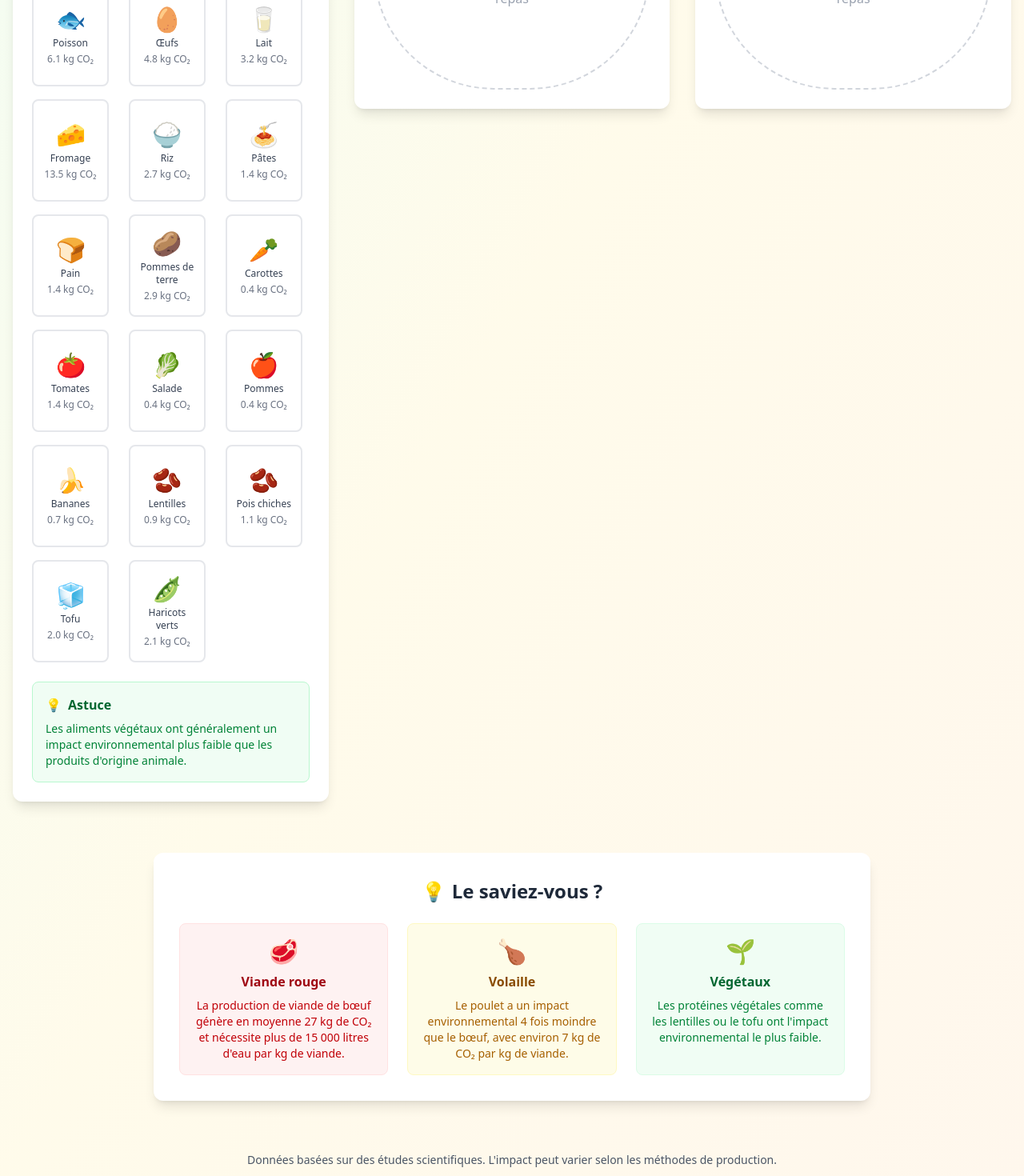
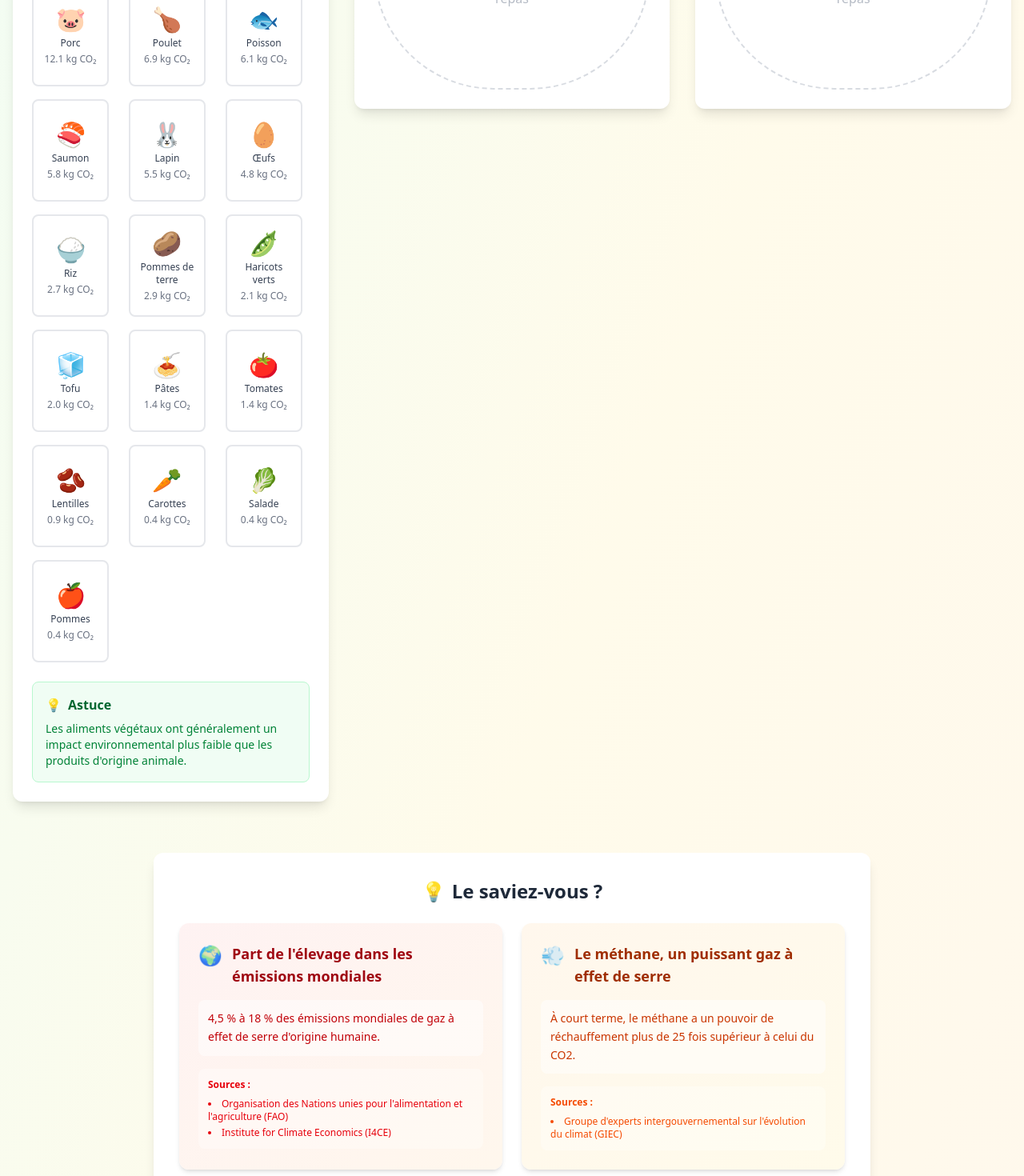
Before and after one commit to yulannn/ia, a React (Vite) app in the folder client/: page / in a window 1280 px wide. Shown: the part 700-2170 px from the top of the page at 80% size. Built offline with nearby package versions, Linux system fonts and the light colour scheme.

Commit message:
[ADD] json

```diff
--- a/client/src/App.tsx
+++ b/client/src/App.tsx
@@ -3,6 +3,7 @@ import { DndProvider } from 'react-dnd'
 import { HTML5Backend } from 'react-dnd-html5-backend'
 import type { Food, PlateFood } from './types'
 import { foods } from './data/foods'
+import foodFacts from './data/food.json'
 import Counter from './components/Counter'
 import FoodCard from './components/FoodCard'
 import Plate from './components/Plate'
@@ -140,33 +141,120 @@ function App() {
                 Le saviez-vous ?
               </h2>
 
-              <div className="grid grid-cols-1 md:grid-cols-3 gap-6">
-                <div className="text-center p-4 bg-red-50 rounded-lg border border-red-100">
-                  <div className="text-3xl mb-2">🥩</div>
-                  <h3 className="font-semibold text-red-800 mb-2">Viande rouge</h3>
-                  <p className="text-sm text-red-700">
-                    La production de viande de bœuf génère en moyenne 27 kg de CO₂
-                    et nécessite plus de 15 000 litres d'eau par kg de viande.
-                  </p>
-                </div>
+              <div className="grid grid-cols-1 md:grid-cols-2 gap-6">
+                {foodFacts.map((fact) => {
+                  // Définir les couleurs et emojis en fonction du contenu
+                  const getCardStyle = (id: number) => {
+                    switch (id) {
+                      case 0: // Émissions mondiales
+                        return {
+                          bg: 'from-red-50 to-orange-50',
+                          border: 'border-red-100',
+                          text: 'text-red-800',
+                          content: 'text-red-700',
+                          source: 'text-red-600',
+                          emoji: '🌍'
+                        };
+                      case 1: // Méthane
+                        return {
+                          bg: 'from-orange-50 to-amber-50',
+                          border: 'border-orange-100',
+                          text: 'text-orange-800',
+                          content: 'text-orange-700',
+                          source: 'text-orange-600',
+                          emoji: '💨'
+                        };
+                      case 2: // Production de viande
+                        return {
+                          bg: 'from-amber-50 to-yellow-50',
+                          border: 'border-amber-100',
+                          text: 'text-amber-800',
+                          content: 'text-amber-700',
+                          source: 'text-amber-600',
+                          emoji: '🥩'
+                        };
+                      case 3: // Utilisation des sols
+                        return {
+                          bg: 'from-yellow-50 to-lime-50',
+                          border: 'border-yellow-100',
+                          text: 'text-yellow-800',
+                          content: 'text-yellow-700',
+                          source: 'text-yellow-600',
+                          emoji: '🌱'
+                        };
+                      case 4: // Déforestation
+                        return {
+                          bg: 'from-lime-50 to-green-50',
+                          border: 'border-lime-100',
+                          text: 'text-lime-800',
+                          content: 'text-lime-700',
+                          source: 'text-lime-600',
+                          emoji: '🌳'
+                        };
+                      case 5: // Empreinte au sol
+                        return {
+                          bg: 'from-green-50 to-emerald-50',
+                          border: 'border-green-100',
+                          text: 'text-green-800',
+                          content: 'text-green-700',
+                          source: 'text-green-600',
+                          emoji: '📏'
+                        };
+                      case 6: // Consommation d'eau
+                        return {
+                          bg: 'from-emerald-50 to-teal-50',
+                          border: 'border-emerald-100',
+                          text: 'text-emerald-800',
+                          content: 'text-emerald-700',
+                          source: 'text-emerald-600',
+                          emoji: '💧'
+                        };
+                      case 7: // Choix alimentaires
+                        return {
+                          bg: 'from-teal-50 to-cyan-50',
+                          border: 'border-teal-100',
+                          text: 'text-teal-800',
+                          content: 'text-teal-700',
+                          source: 'text-teal-600',
+                          emoji: '🌿'
+                        };
+                      default:
+                        return {
+                          bg: 'from-green-50 to-emerald-50',
+                          border: 'border-green-100',
+                          text: 'text-green-800',
+                          content: 'text-green-700',
+                          source: 'text-green-600',
+                          emoji: '💡'
+                        };
+                    }
+                  };
 
-                <div className="text-center p-4 bg-yellow-50 rounded-lg border border-yellow-100">
-                  <div className="text-3xl mb-2">🍗</div>
-                  <h3 className="font-semibold text-yellow-800 mb-2">Volaille</h3>
-                  <p className="text-sm text-yellow-700">
-                    Le poulet a un impact environnemental 4 fois moindre que le bœuf,
-                    avec environ 7 kg de CO₂ par kg de viande.
-                  </p>
-                </div>
+                  const style = getCardStyle(fact.id);
 
-                <div className="text-center p-4 bg-green-50 rounded-lg border border-green-100">
-                  <div className="text-3xl mb-2">🌱</div>
-                  <h3 className="font-semibold text-green-800 mb-2">Végétaux</h3>
-                  <p className="text-sm text-green-700">
-                    Les protéines végétales comme les lentilles ou le tofu ont
-                    l'impact environnemental le plus faible.
-                  </p>
-                </div>
+                  return (
+                    <div
+                      key={fact.id}
+                      className={`p-6 bg-gradient-to-br ${style.bg} rounded-xl ${style.border} shadow-md hover:shadow-lg transition-shadow duration-300`}
+                    >
+                      <div className="flex items-start mb-4">
+                        <span className="text-2xl mr-3 animate-pulse-slow">{style.emoji}</span>
+                        <h3 className={`font-bold ${style.text} text-lg`}>{fact.titre}</h3>
+                      </div>
+                      <p className={`text-sm ${style.content} mb-4 leading-relaxed bg-white/50 p-3 rounded-lg ${style.border}`}>
+                        {fact.chiffre}
+                      </p>
+                      <div className={`text-xs ${style.source} bg-white/30 p-3 rounded-lg ${style.border}`}>
+                        <p className="font-semibold mb-2">Sources :</p>
+                        <ul className="list-disc list-inside space-y-1">
+                          {fact.sources.map((source, index) => (
+                            <li key={index}>{source}</li>
+                          ))}
+                        </ul>
+                      </div>
+                    </div>
+                  );
+                })}
               </div>
             </div>
           </div>
--- a/client/src/components/FoodItem.tsx
+++ b/client/src/components/FoodItem.tsx
@@ -7,13 +7,17 @@ interface FoodItemProps {
   food: Food
   isInPlate?: boolean
   onRemove?: () => void
+  onDragStart?: (food: Food) => void
 }
 
-export default function FoodItem({ food, isInPlate = false, onRemove }: FoodItemProps) {
+export default function FoodItem({ food, isInPlate = false, onRemove, onDragStart }: FoodItemProps) {
   const ref = useRef<HTMLDivElement>(null)
   const [{ isDragging }, dragRef] = useDrag<Food, unknown, { isDragging: boolean }>(() => ({
     type: 'food',
-    item: food,
+    item: () => {
+      onDragStart?.(food)
+      return food
+    },
     collect: (monitor: DragSourceMonitor) => ({
       isDragging: !!monitor.isDragging(),
     }),
--- a/client/src/components/Plate.tsx
+++ b/client/src/components/Plate.tsx
@@ -30,12 +30,12 @@ export default function Plate({ plateFoods, onFoodAdded, onFoodRemoved, title, d
   const totalWater = plateFoods.reduce((sum, food) => sum + food.water, 0)
   const totalSurface = plateFoods.reduce((sum, food) => sum + food.surface, 0)
 
-  const getImpactLevel = (co2: number) => {
-    if (co2 < 2) return { level: 'Faible', color: 'text-green-600' }
-    if (co2 < 4) return { level: 'Modéré', color: 'text-yellow-600' }
-    if (co2 < 6) return { level: 'Élevé', color: 'text-orange-600' }
-    return { level: 'Très élevé', color: 'text-red-600' }
-  }
+  const getImpactLevel = (totalCo2: number) => {
+    if (totalCo2 < 5) return { level: 'faible', color: 'text-green-600' };
+    if (totalCo2 < 15) return { level: 'modéré', color: 'text-yellow-600' };
+    if (totalCo2 < 25) return { level: 'élevé', color: 'text-orange-600' };
+    return { level: 'très élevé', color: 'text-red-600' };
+  };
 
   const impactLevel = getImpactLevel(totalCo2)
 
--- /dev/null
+++ b/client/src/data/food.json
@@ -0,0 +1,57 @@
+[
+  {
+    "id": 0,
+    "titre": "Part de l'élevage dans les émissions mondiales",
+    "chiffre": "4,5 % à 18 % des émissions mondiales de gaz à effet de serre d'origine humaine.",
+    "sources": [
+      "Organisation des Nations unies pour l'alimentation et l'agriculture (FAO)",
+      "Institute for Climate Economics (I4CE)"
+    ]
+  },
+  {
+    "id": 1,
+    "titre": "Le méthane, un puissant gaz à effet de serre",
+    "chiffre": "À court terme, le méthane a un pouvoir de réchauffement plus de 25 fois supérieur à celui du CO2.",
+    "sources": [
+      "Groupe d'experts intergouvernemental sur l'évolution du climat (GIEC)"
+    ]
+  },
+  {
+    "id": 2,
+    "titre": "La production de viande de bœuf est de loin la plus émettrice.",
+    "chiffre": "Produire 1 kg de bœuf émet environ 60 kg de CO2 équivalent. Produire 1 kg de porc émet environ 7,6 kg de CO2 équivalent.Produire 1 kg de poulet émet environ 5,7 kg de CO2 équivalent.",
+    "sources": [
+      "Études comparatives issues de publications scientifiques comme celle parue dans 'Science' (Poore & Nemecek, 2018)"
+    ]
+  },
+  {
+    "id": 3,
+    "titre": "Utilisation des Sols et Déforestation",
+    "chiffre": "Près de 80 % de la surface agricole mondiale est utilisée pour l'élevage, que ce soit pour les pâturages ou pour la culture de l'alimentation animale (soja, maïs, etc.).",
+    "sources": ["FAO"]
+  },
+  {
+    "id": 4,
+    "titre": "Moteur principal de la déforestation",
+    "chiffre": " L'élevage bovin est reconnu comme la première cause de déforestation dans le monde, particulièrement en Amazonie où des forêts sont rasées pour créer des pâturage",
+    "sources": ["FAO", "Greenpeace"]
+  },
+  {
+    "id": 5,
+    "titre": "Empreinte au sol d'un régime alimentaire",
+    "chiffre": "Un régime alimentaire végétalien nécessite environ 1300 m² par an. Un régime alimentaire moyen français (avec viande) nécessite environ 4300 m² par an.",
+    "sources": ["ADEME Infos, 2021"]
+  },
+  {
+    "id": 6,
+    "titre": "Consommation d'Eau",
+    "chiffre": "Il est souvent cité qu'il faut en moyenne 15 400 litres d'eau pour produire 1 kg de viande de bœuf.Bœuf : 15 400 litres/kg. Porc : 6 000 litres/kg. Poulet : 4 300 litres/kg. À titre de comparaison, les légumineuses nécessitent environ 4 000 litres/kg et les céréales environ 1 600 litres/kg",
+    "sources": ["Water Footprint Network"]
+  },
+  {
+    "id": 7,
+    "titre": "Modifier ses choix alimentaires peut préserver la planète",
+    "chiffre": "Si les populations de 54 pays à revenu élevé passaient à un régime axé sur les plantes, les émissions annuelles de la production agricole de ces pays pourraient chuter de plus de 60%.",
+    "sources": ["Nature food 2022"]
+  }
+]
--- a/client/src/data/foods.ts
+++ b/client/src/data/foods.ts
@@ -1,6 +1,15 @@
 import type { Food } from '../types';
 
 export const foods: Food[] = [
+  {
+    id: 'lamb',
+    name: 'Agneau',
+    emoji: '🍖',
+    category: 'meat',
+    co2: 39.2,
+    water: 10400,
+    surface: 25.0,
+  },
   {
     id: 'beef',
     name: 'Bœuf',
@@ -9,6 +18,15 @@ export const foods: Food[] = [
     co2: 27.0, // kg CO₂ par kg de produit
     water: 15400, // litres par kg
     surface: 28.0, // m² par kg
+  },
+  {
+    id: 'cheese',
+    name: 'Fromage',
+    emoji: '🧀',
+    category: 'dairy',
+    co2: 13.5,
+    water: 5000,
+    surface: 8.0,
   },
   {
     id: 'pork',
@@ -38,6 +56,24 @@ export const foods: Food[] = [
     surface: 3.0,
   },
   {
+    id: 'salmon',
+    name: 'Saumon',
+    emoji: '🍣',
+    category: 'meat',
+    co2: 5.8,
+    water: 4800,
+    surface: 2.8,
+  },
+  {
+    id: 'rabbit',
+    name: 'Lapin',
+    emoji: '🐰',
+    category: 'meat',
+    co2: 5.5,
+    water: 3500,
+    surface: 6.0,
+  },
+  {
     id: 'eggs',
     name: 'Œufs',
     emoji: '🥚',
@@ -45,24 +81,6 @@ export const foods: Food[] = [
     co2: 4.8,
     water: 3300,
     surface: 6.0,
-  },
-  {
-    id: 'milk',
-    name: 'Lait',
-    emoji: '🥛',
-    category: 'dairy',
-    co2: 3.2,
-    water: 1000,
-    surface: 2.0,
-  },
-  {
-    id: 'cheese',
-    name: 'Fromage',
-    emoji: '🧀',
-    category: 'dairy',
-    co2: 13.5,
-    water: 5000,
-    surface: 8.0,
   },
   {
     id: 'rice',
@@ -74,6 +92,33 @@ export const foods: Food[] = [
     surface: 3.0,
   },
   {
+    id: 'potatoes',
+    name: 'Pommes de terre',
+    emoji: '🥔',
+    category: 'vegetable',
+    co2: 2.9,
+    water: 290,
+    surface: 1.0,
+  },
+  {
+    id: 'beans',
+    name: 'Haricots verts',
+    emoji: '🫛',
+    category: 'legume',
+    co2: 2.1,
+    water: 4055,
+    surface: 2.5,
+  },
+  {
+    id: 'tofu',
+    name: 'Tofu',
+    emoji: '🧊',
+    category: 'legume',
+    co2: 2.0,
+    water: 2000,
+    surface: 1.0,
+  },
+  {
     id: 'pasta',
     name: 'Pâtes',
     emoji: '🍝',
@@ -83,21 +128,21 @@ export const foods: Food[] = [
     surface: 2.0,
   },
   {
-    id: 'bread',
-    name: 'Pain',
-    emoji: '🍞',
+    id: 'tomatoes',
+    name: 'Tomates',
+    emoji: '🍅',
     category: 'vegetable',
     co2: 1.4,
-    water: 1600,
-    surface: 2.0,
+    water: 214,
+    surface: 0.3,
   },
   {
-    id: 'potatoes',
-    name: 'Pommes de terre',
-    emoji: '🥔',
-    category: 'vegetable',
-    co2: 2.9,
-    water: 290,
+    id: 'lentils',
+    name: 'Lentilles',
+    emoji: '🫘',
+    category: 'legume',
+    co2: 0.9,
+    water: 1250,
     surface: 1.0,
   },
   {
@@ -107,15 +152,6 @@ export const foods: Food[] = [
     category: 'vegetable',
     co2: 0.4,
     water: 195,
-    surface: 0.3,
-  },
-  {
-    id: 'tomatoes',
-    name: 'Tomates',
-    emoji: '🍅',
-    category: 'vegetable',
-    co2: 1.4,
-    water: 214,
     surface: 0.3,
   },
   {
@@ -136,50 +172,4 @@ export const foods: Food[] = [
     water: 822,
     surface: 0.3,
   },
-  {
-    id: 'bananas',
-    name: 'Bananes',
-    emoji: '🍌',
-    category: 'vegetable',
-    co2: 0.7,
-    water: 790,
-    surface: 0.3,
-  },
-  {
-    id: 'lentils',
-    name: 'Lentilles',
-    emoji: '🫘',
-    category: 'legume',
-    co2: 0.9,
-    water: 1250,
-    surface: 1.0,
-  },
-  {
-    id: 'chickpeas',
-    name: 'Pois chiches',
-    emoji: '🫘',
-    category: 'legume',
-    co2: 1.1,
-    water: 1800,
-    surface: 1.0,
-  },
-  {
-    id: 'tofu',
-    name: 'Tofu',
-    emoji: '🧊',
-    category: 'legume',
-    co2: 2.0,
-    water: 2000,
-    surface: 1.0,
-  },
-  {
-    id: 'beans',
-    name: 'Haricots verts',
-    emoji: '🫛',
-    category: 'legume',
-    co2: 2.1,
-    water: 4055,
-    surface: 2.5,
-  },
-
 ];
```
